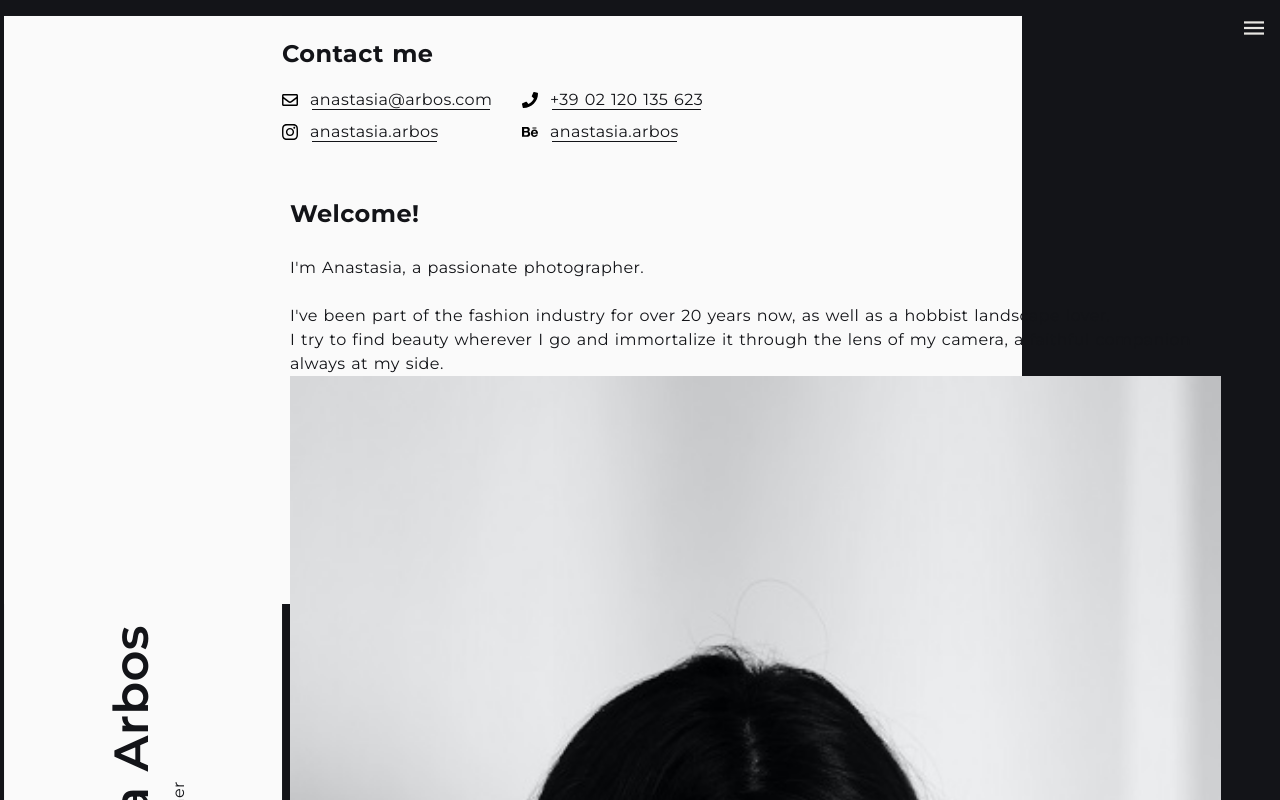
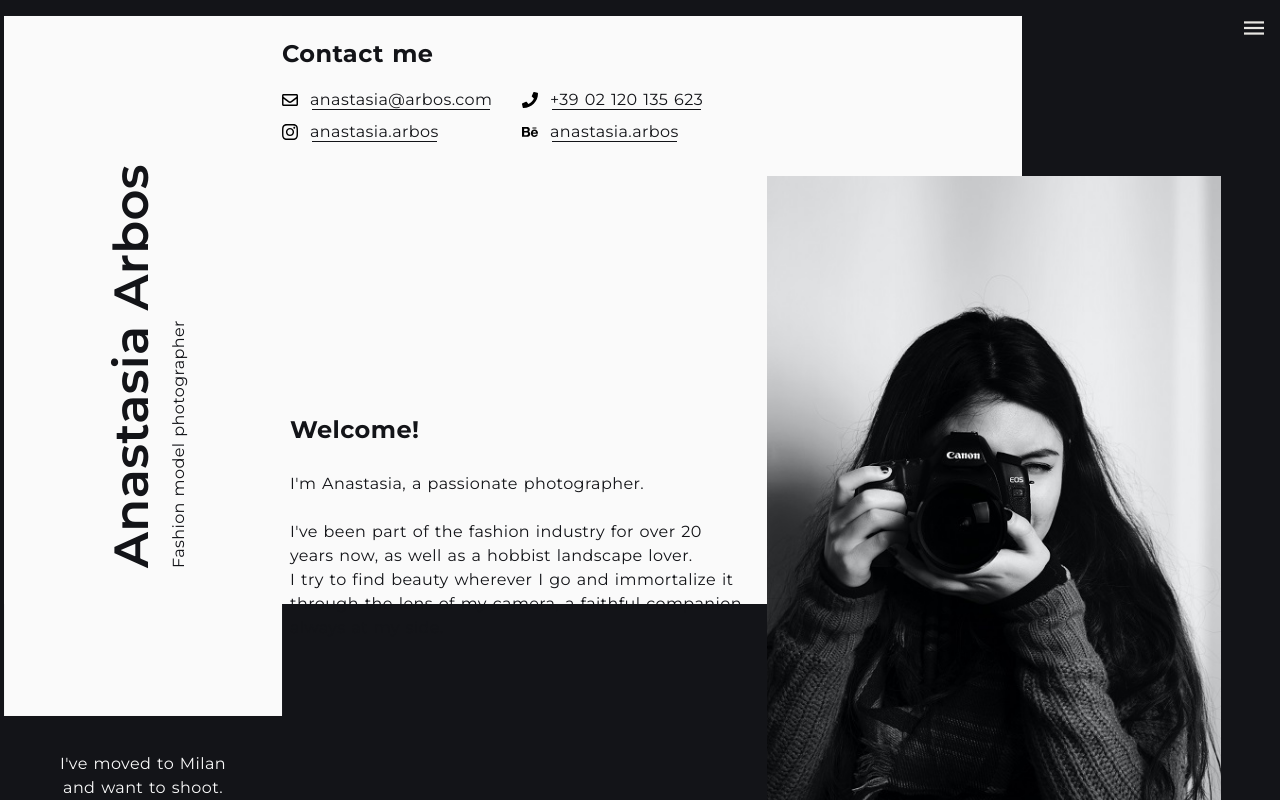
Before and after one commit to nahuel-ianni/model-portfolio-prototype, a Vue app in the folder src/: page /#/about in a window 1280 px wide. Shown: the top 800 px of the page. Built offline with nearby package versions, Linux system fonts and the light colour scheme.

Commit message:
Added styles for bigger screens

```diff
--- a/src/src/App.vue
+++ b/src/src/App.vue
@@ -54,6 +54,7 @@ export default {
   .container {
     display: grid;
     grid-template-columns: auto 1fr;
+    grid-auto-rows: auto 1fr;
     grid-template-areas: "left top" "left bottom";
   }
 
--- a/src/src/assets/css/style.css
+++ b/src/src/assets/css/style.css
@@ -127,9 +127,13 @@ ul {
     display: inline-block;
   }
 
+  .mobile {
+    display: none;
+  }
+
   .section {
     background-color: unset !important;
     text-align: left;
-    z-index: 1;
+    z-index: 25;
   }
 }
--- a/src/src/components/Banner.vue
+++ b/src/src/components/Banner.vue
@@ -23,7 +23,7 @@ export default { name: "Banner" };
 .article {
   display: flex;
   flex-direction: column;
-  z-index: 50;
+  z-index: 1;
 }
 
 .legend {
--- a/src/src/components/ModalImage.vue
+++ b/src/src/components/ModalImage.vue
@@ -53,7 +53,7 @@ export default {
 }
 
 .img:hover {
-  transform: scale(1.05);
+  transform: scale(1.025);
 }
 
 .modal {
@@ -65,7 +65,7 @@ export default {
   position: fixed;
   top: 0;
   width: 100%;
-  z-index: 500;
+  z-index: 100;
 }
 
 .modal-content {
@@ -91,7 +91,7 @@ export default {
 
 @media (min-width: 900px) {
   .img {
-    width: 30vw;
+    width: 25vw;
   }
 }
 </style>
--- a/src/src/components/SiteNavigation.vue
+++ b/src/src/components/SiteNavigation.vue
@@ -10,7 +10,7 @@
       <li><router-link class="a" to="/">Home</router-link></li>
       <li><router-link class="a" to="/portfolio">Portfolio</router-link></li>
       <li><router-link class="a" to="/about">About</router-link></li>
-      <li><router-link class="a" to="/contact">Contact</router-link></li>
+      <li><router-link class="a mobile" to="/contact">Contact</router-link></li>
     </ul>
   </nav>
 </template>
--- a/src/src/pages/About.vue
+++ b/src/src/pages/About.vue
@@ -1,6 +1,6 @@
 <template>
   <section class="section">
-    <article>
+    <article class="article">
       <h2>Welcome!</h2>
 
       <p>
@@ -32,4 +32,22 @@ export default { name: "About" };
 .section {
   background-color: var(--high-contrast-color);
 }
+
+@media (min-width: 900px) {
+  .article {
+    margin: auto;
+  }
+
+  .img {
+    object-fit: cover;
+    object-position: center;
+    height: 100%;
+  }
+
+  .section {
+    display: grid;
+    gap: 1.5rem;
+    grid-template-columns: 1fr 1fr;
+  }
+}
 </style>
--- a/src/src/pages/Portfolio.vue
+++ b/src/src/pages/Portfolio.vue
@@ -36,7 +36,11 @@ export default {
   flex-wrap: wrap;
   justify-content: space-evenly;
   margin-top: 0.25rem;
-  overflow-x: hidden;
-  overflow-y: auto;
+}
+
+@media (min-width: 900px) {
+  .ul {
+    margin: 2rem auto;
+  }
 }
 </style>
```
